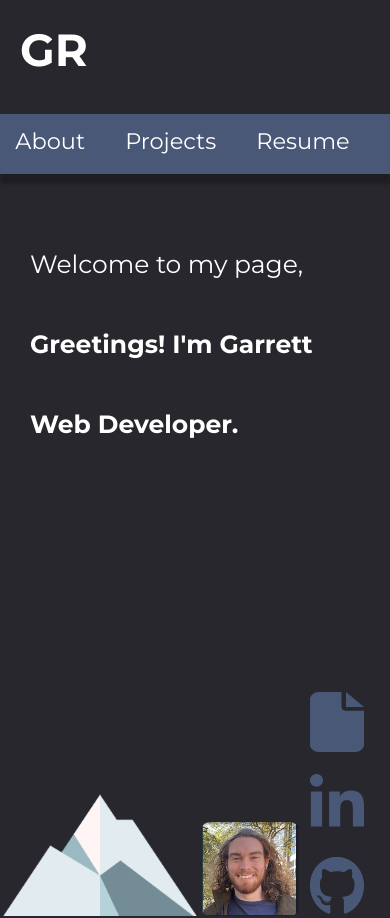
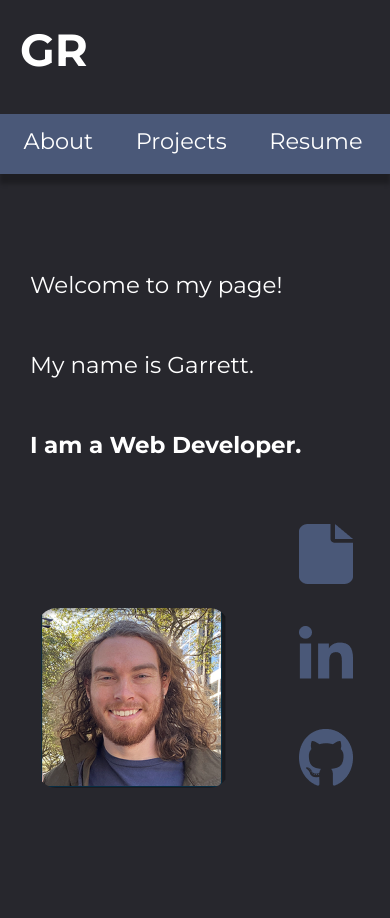
Before and after one commit to GLRose/GRportfolio, a plain HTML site: page index.html in a window 390 px wide. After the commit the page ends 844 px from the top, so only its background shows below. Drawn offline with Linux system fonts and the light colour scheme.

Commit message:
flexbox for mobile

```diff
--- a/index.css
+++ b/index.css
@@ -3,6 +3,7 @@
   padding: 0;
   font-family: "Montserrat", sans-serif;
   font-size: 62.5%;
+  box-sizing: border-box;
 }
 
 body {
@@ -37,7 +38,7 @@ body {
 .nav-bar li {
   font-size: 4rem;
   list-style-type: none;
-  margin-right: 2.5rem;
+  padding-right: 1%;
 }
 
 .nav-bar a {
@@ -48,20 +49,14 @@ body {
 .welcome-wrapper {
   display: flex;
   justify-content: flex-start;
-  flex-wrap: wrap;
   flex-direction: column;
-  margin-top: 5rem;
-  padding-left: 3rem;
+  padding: 7.1rem 0rem 0rem 3rem;
 }
 
 .welcome-item {
   font-size: 4rem;
   color: #ffffff;
   line-height: 10rem;
-}
-
-.greeting {
-  font-weight: 700;
 }
 
 .official-title {
@@ -71,14 +66,12 @@ body {
 .outer-container {
   display: flex;
   justify-content: space-between;
-  margin-top: 2rem;
 }
 
 .icon-wrapper {
   display: flex;
-  flex-direction: row;
   align-items: flex-end;
-  margin-right: 3rem;
+  padding: 10em;
 }
 
 .icon-container {
@@ -91,40 +84,34 @@ body {
   padding-right: 5rem;
 }
 
-@media (max-width: 768px) {
+@media (max-width: 810px) {
   .nav-bar {
-    justify-content: center;
+    justify-content: space-evenly;
   }
   .nav-bar li {
     font-size: 3.6rem;
     list-style-type: none;
   }
-  .welcome-wrapper {
-    justify-content: center;
-  }
+
   .welcome-item {
-    font-size: 2.5rem;
+    font-size: 2.3rem;
     line-height: 8rem;
   }
 
-  .outer-container {
-    justify-content: space-between;
-  }
-
   .profile-pic {
-    padding-right: 1rem;
-  }
-  .icon-container {
-    gap: 2rem;
+    margin-right: 2rem;
   }
 
   .glacier-mountain {
-    /* display: none; */
-    width: 20rem;
-    margin-top: 28rem;
+    display: none;
   }
-  .profile-pic {
-    width: 10rem;
-    margin-top: 28rem;
+
+  .outer-container {
+    justify-content: center;
+  }
+
+  .icon-wrapper {
+    align-items: flex-end;
+    padding: 10%;
   }
 }
--- a/index.html
+++ b/index.html
@@ -21,15 +21,15 @@
         </ul>
       </nav>
     </div>
+
     <div class="welcome-wrapper">
-      <p class="welcome-item welcome">Welcome to my page,</p>
-      <p class="welcome-item greeting">Greetings! I'm Garrett</p>
-      <p class="welcome-item official-title">Web Developer.</p>
+      <p class="welcome-item welcome">Welcome to my page!</p>
+      <p class="welcome-item greeting">My name is Garrett.</p>
+      <p class="welcome-item official-title">I am a Web Developer.</p>
     </div>
+
     <div class="outer-container">
-      <div class="landing-page-scene-container">
-        <img class="glacier-mountain" src="./images/glacier-mountain.png" alt="Glacer Mountain" />
-      </div>
+      <img class="glacier-mountain" src="./images/glacier-mountain.png" alt="Glacer Mountain" />
       <div class="icon-wrapper">
         <div class="profile-pic-container">
           <a href="./images/Garrett_Rose_Resume`.pdf" download="garrett_rose_resume`"><img class="icon-item profile-pic" src="./images/GR-PP 1.png" alt="Profile Pic" /></a>
```
